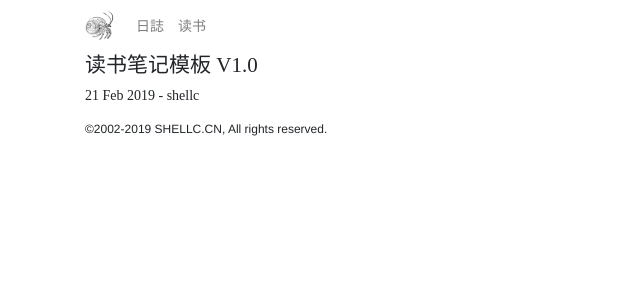
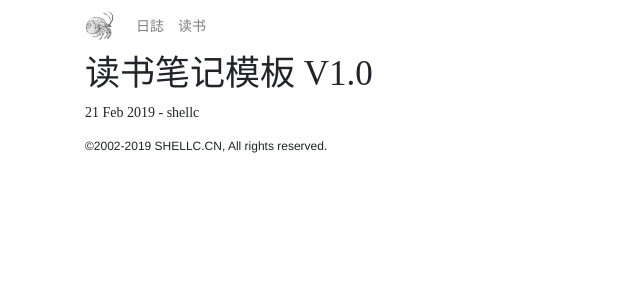
Before and after one commit to shellc/shellc.github.io, a Jekyll site: the page built from _posts/books/2019-02-21-reading-notes-template.md, in a window 1280 px wide. Shown: the top 300 px of the page, without its empty margins (0-640 px from the left). Built offline with Jekyll 4.4.1, drawn with Linux system fonts in a browser that asks for light colours.

Commit message:
Update post.html

```diff
--- a/_layouts/post.html
+++ b/_layouts/post.html
@@ -4,7 +4,7 @@ layout: default
 
 <div class="post">
 
-<h4>{{ page.title }}</h4>
+<h1>{{ page.title }}</h1>
 <p>{{ page.date | date_to_string }} - {{ page.author }}</p>
 
 <div class="excerpt">
```
